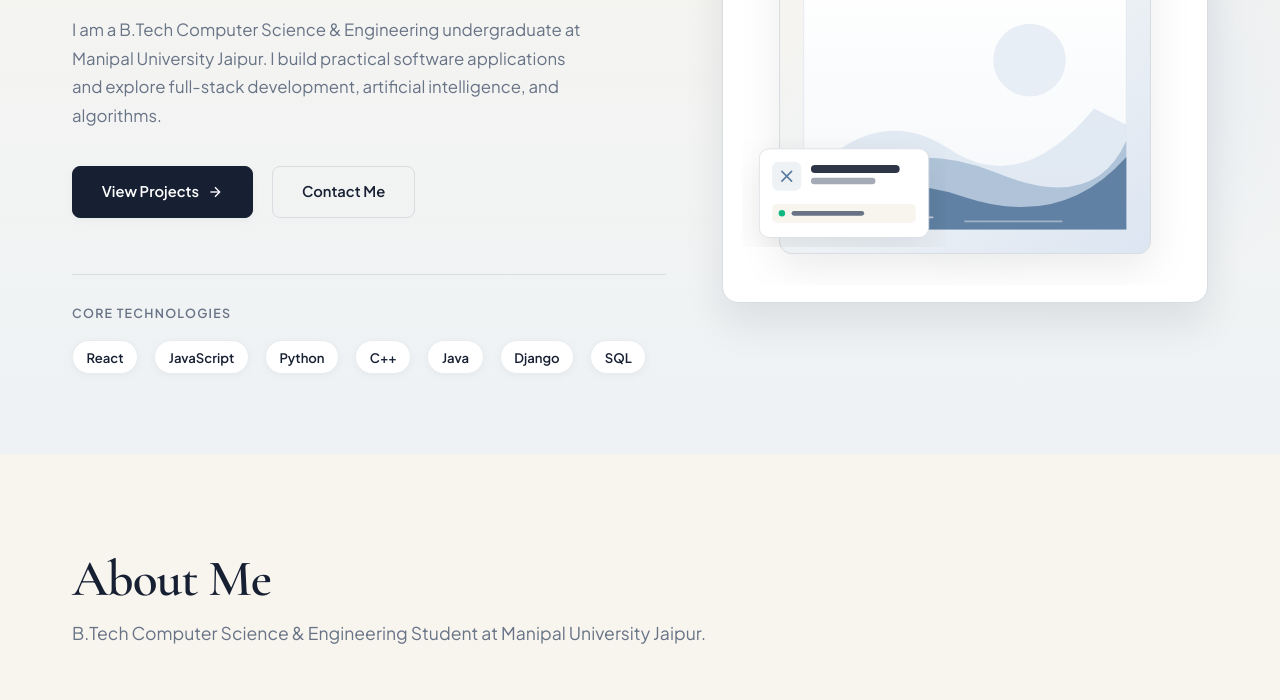
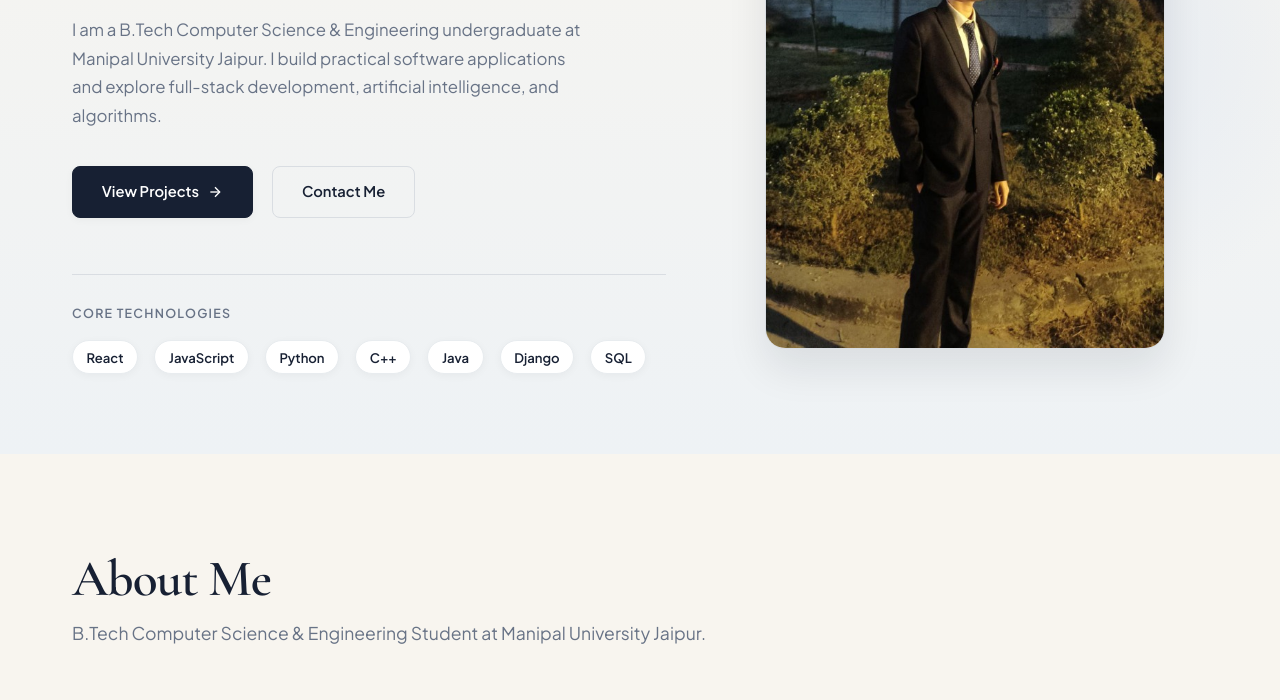
Before and after one commit to Dakshchaudhary1710/Portfolio, a website built with Vite: page index.html in a window 1280 px wide. Shown: the part 301-1001 px from the top of the page. Built offline with nearby package versions, Linux system fonts and the light colour scheme.

Commit message:
updated the image

```diff
--- a/src/main.js
+++ b/src/main.js
@@ -1,5 +1,5 @@
 import './style.css';
-import heroVisualSvg from './assets/hero-visual.svg';
+import heroPortrait from './assets/hero-portrait.jpg';
 import aboutVisualSvg from './assets/about-visual.svg';
 import loomisScreenshot from './assets/loomis-screenshot.png';
 
@@ -198,7 +198,7 @@ function renderHero() {
           </div>
         </div>
         <div class="hero-visual-wrapper">
-          <img src="${heroVisualSvg}" alt="Editorial visual composition" class="hero-visual-card" />
+          <img src="${heroPortrait}" alt="Daksh Chaudhary" class="hero-portrait-img" />
         </div>
       </div>
     </section>
--- a/src/style.css
+++ b/src/style.css
@@ -397,15 +397,28 @@ button, input, textarea {
 
 .hero-visual-wrapper {
   position: relative;
+  display: flex;
+  justify-content: center;
+  align-items: center;
 }
 
-.hero-visual-card {
+.hero-portrait-img {
   width: 100%;
-  border-radius: 16px;
+  max-width: 400px;
+  height: 480px;
+  object-fit: cover;
+  object-position: center bottom;
+  border-radius: 20px;
+  border: 1px solid var(--color-border);
   box-shadow: var(--shadow-lg);
-  border: 1px solid var(--color-border);
   transition: var(--transition);
   background-color: var(--color-white);
+}
+
+.hero-portrait-img:hover {
+  transform: translateY(-4px);
+  box-shadow: 0 24px 48px rgba(14, 23, 38, 0.12);
+  border-color: var(--color-accent);
 }
 
 /* ==========================================================================
```
Also changed, not shown: src/assets/hero-portrait.jpg (added).
